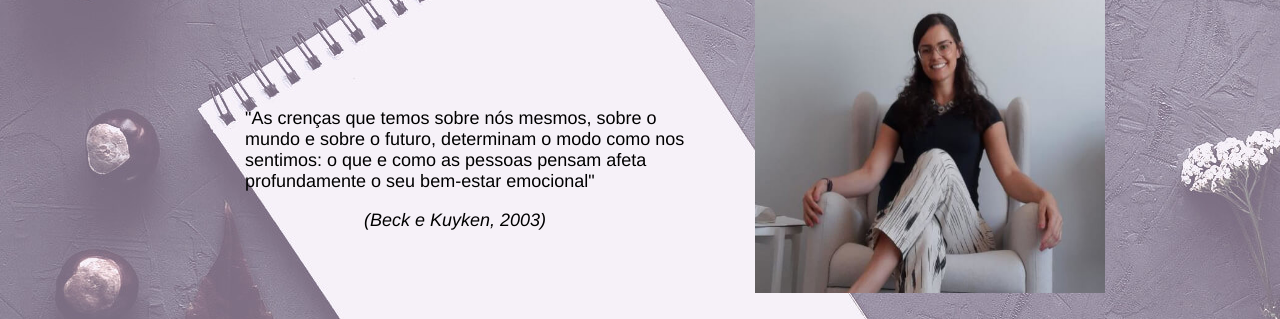
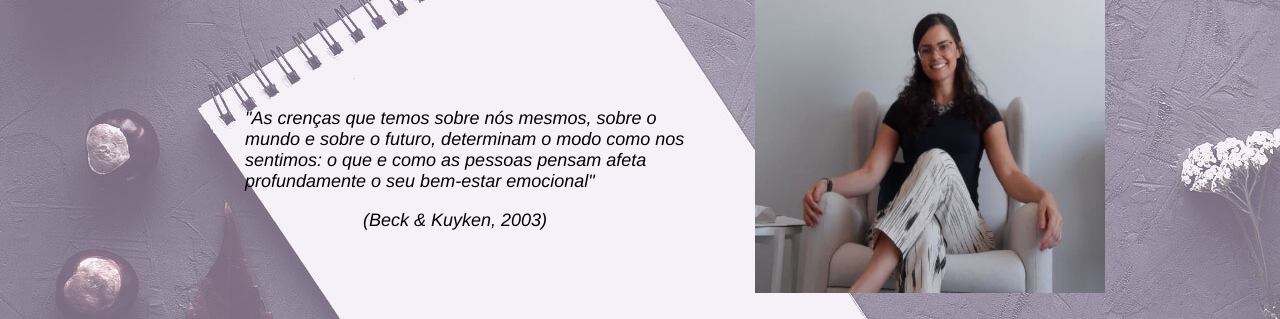
Before and after one commit to fa-matos/fa-matos.github.io, a Jekyll site: the page built from index.html, in a window 1280 px wide. Shown: the part 282-601 px from the top of the page. Built offline with Jekyll 4.4.1, drawn with Linux system fonts in a browser that asks for light colours.

Commit message:
Change citation to italic and putitng & between authors

```diff
--- a/assets/css/presentation.css
+++ b/assets/css/presentation.css
@@ -27,6 +27,7 @@
 
 .Presentation--content p{
   text-align: initial;
+  font-style: italic;
 }
 
 .Presentation--content cite{
--- a/index.html
+++ b/index.html
@@ -13,7 +13,7 @@ custom_css: [ presentation, footer ]
         mundo e sobre o futuro, determinam o modo como nos
         sentimos: o que e como as pessoas pensam afeta
         profundamente o seu bem-estar emocional"</p>
-        <cite>(Beck e Kuyken, 2003)</cite>
+        <cite>(Beck & Kuyken, 2003)</cite>
       </blockquote>
     </article>
     <img class="Presentation--photo" src='{{ "/assets/img/fabiola-poltrona.jpg" | relative_url }}'
```
